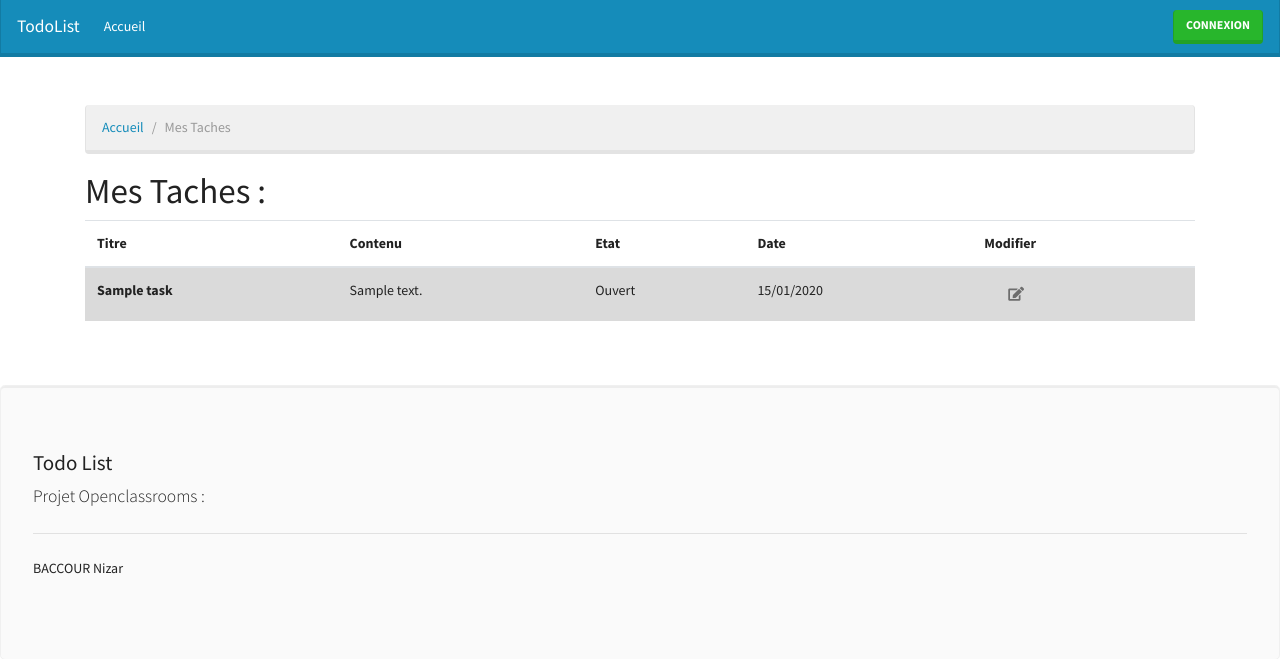
After one commit to nbaccour/todolist, a Symfony app: template templates/user/mytask.html.twig in a window 1280 px wide. The commit adds this page. Shown: the top 659 px of the page. Run offline with Twig, Linux system fonts and the light colour scheme; the template is opened without the code that fills it: most values are stand-ins (such as "Sample title", 1, 10 or a date in 2020); some libraries are stand-ins or nearby versions.

Commit message:
master create entity task

```diff
--- a/templates/shared/_navbar.html.twig
+++ b/templates/shared/_navbar.html.twig
@@ -25,6 +25,7 @@
                         <div class="dropdown-menu">
                             <a class="dropdown-item" href="{{ path('user_create') }}">Créer un utilisateur</a>
                             <a class="dropdown-item" href="{{ path('user_show') }}">Voir les utilisateurs</a>
+                            <a class="dropdown-item" href="{{ path('task_show') }}">Voir les taches</a>
                         </div>
                     </li>
                 {% else %}
@@ -34,7 +35,7 @@
                            aria-expanded="false">Gestion Compte</a>
                         <div class="dropdown-menu">
                             <a class="dropdown-item" href="{{ path('user_profile') }}">Mon compte</a>
-                            <a class="dropdown-item" href="{{ path('user_show') }}">Mes taches</a>
+                            <a class="dropdown-item" href="{{ path('task_mytask') }}">Mes taches</a>
                         </div>
                     </li>
                 {% endif %}
--- /dev/null
+++ b/templates/user/mytask.html.twig
@@ -0,0 +1,46 @@
+{% extends 'base.html.twig' %}
+{% block title %}
+    Mes taches
+{% endblock %}
+{% block body %}
+    {% include "shared/_flashWarning.html.twig" %}
+    {% include "shared/_flashSuccess.html.twig" %}
+    <ol class="breadcrumb">
+        <li class="breadcrumb-item"><a href="{{ path('home') }}">Accueil</a></li>
+        <li class="breadcrumb-item active">Mes Taches</li>
+    </ol>
+    <h1>Mes Taches : </h1>
+    <table class="table table-hover">
+        <thead>
+        <tr>
+            <th scope="col">Titre</th>
+            <th scope="col">Contenu</th>
+            <th scope="col">Etat</th>
+            <th scope="col">Date</th>
+            <th scope="col">Modifier</th>
+        </tr>
+        </thead>
+        <tbody>
+        {% for task in tasks %}
+            <tr class="table-active">
+                <th scope="row">{{ task.title }}</th>
+                <td>{{ task.content }}</td>
+                <td>{% if task.isDone == 1 %}
+                        Fermé
+                    {% else %}
+                        Ouvert
+                    {% endif %}
+                </td>
+                <td>{{ task.createAt | date('d/m/Y') }}</td>
+                <td>
+                    {% if task.isDone == 0 %}
+                        <a class="dropdown-item" href="{{ path('task_modify',{'id':task.id}) }}"><i class="fa fa-edit"
+                                                                                                    aria-hidden="true"></i></a>
+                    {% endif %}
+                </td>
+            </tr>
+        {% endfor %}
+
+        </tbody>
+    </table>
+{% endblock %}
```
Also changed, not shown: src/DataFixtures/AppFixtures.php (+12 -0 lines), src/Entity/Usertd.php (+42 -0 lines), templates/task/list.html.twig (added, +50 -0 lines).
